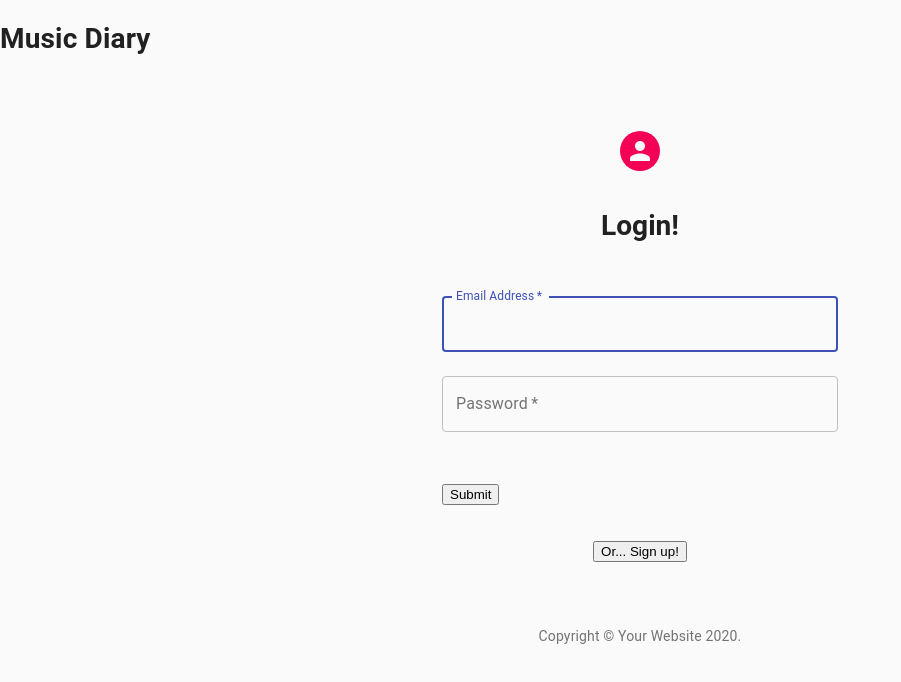
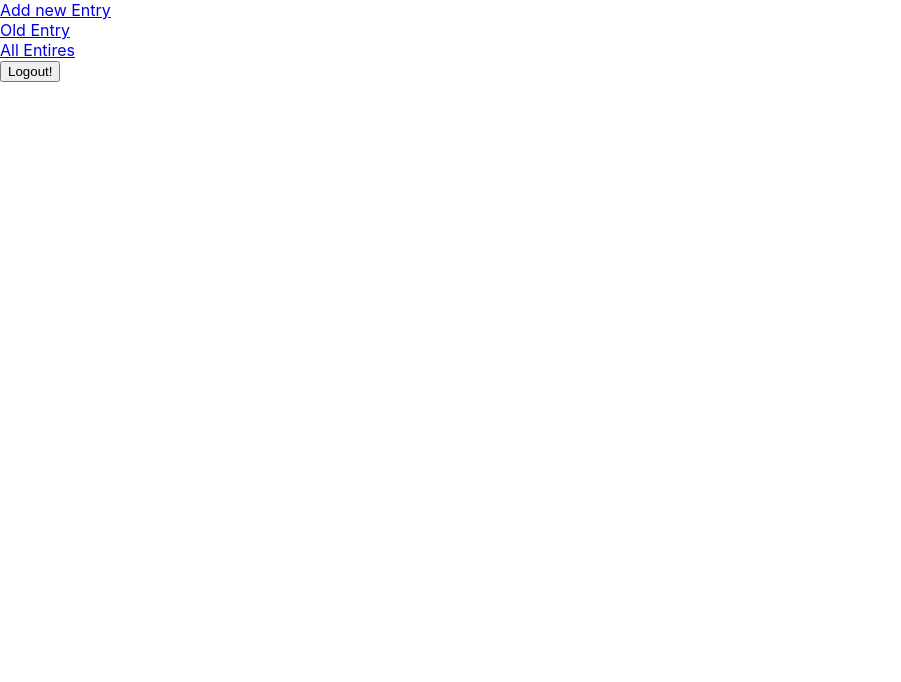
Before and after one commit to SincerelyBrittany/music-diary-client, a React (Create React App) app: page / in a window 1280 px wide. Shown: the top 682 px of the page, without its empty margins (0-901 px from the left). Built offline with nearby package versions, Linux system fonts and the light colour scheme.

Commit message:
updates app to import containers, and actioncreators

```diff
--- a/src/App.js
+++ b/src/App.js
@@ -17,10 +17,10 @@ class App extends Component {
   }
   render(){
     return (
-      <>
-        <h1>Music Diary</h1>
-        {this.props.user.id
-        ?
+      // <>
+      //   <h1>Music Diary</h1>
+      //   {this.props.user.id
+      //   ?
           <>
           <Switch>
            <Route exact path="/allentries" component={allEntries} />
@@ -31,10 +31,10 @@ class App extends Component {
           </Switch>
           <button onClick={this.props.logout}>Logout!</button>
           </>
-         :
-          <Login/>
-        }
-      </>
+      //    :
+      //     <Login/>
+      //   }
+      // </>
     );
   }
 }
```
